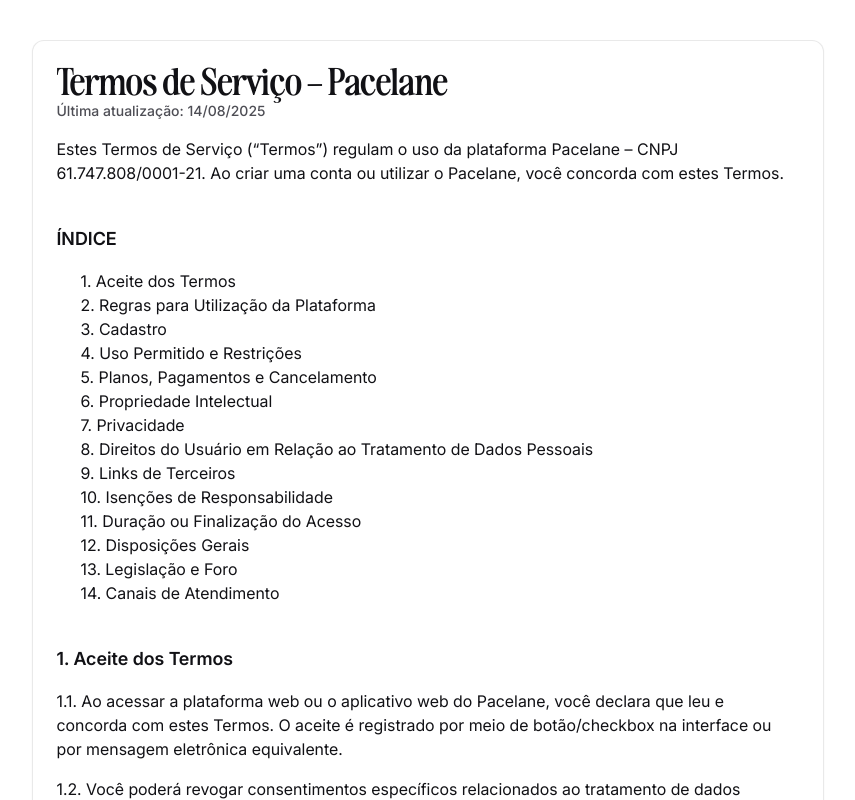
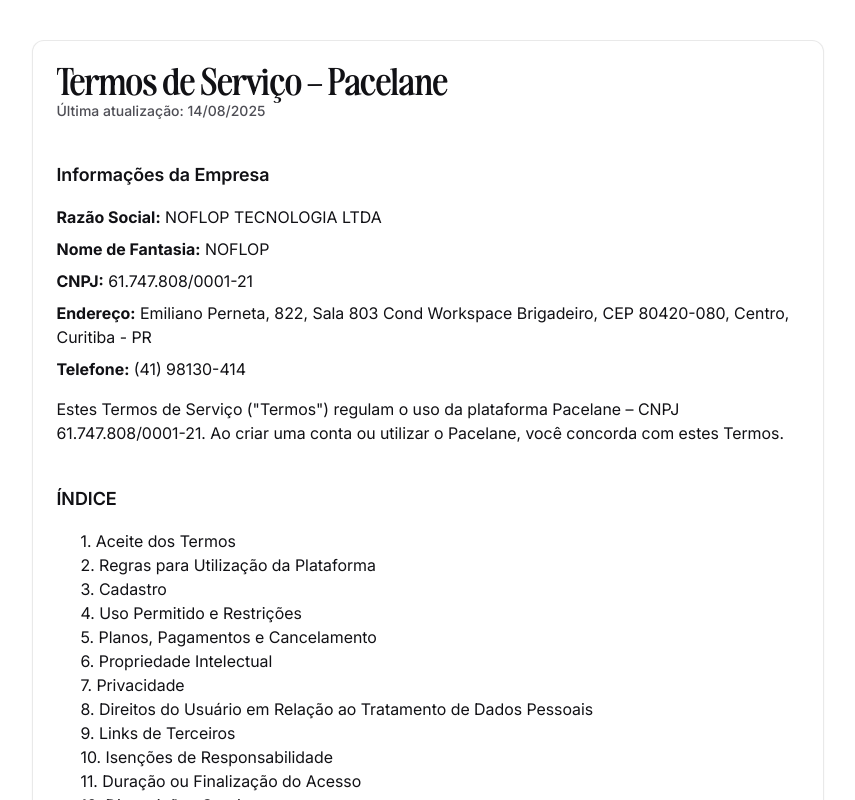
Before and after one commit to Pacelane/pacelane-app, a React (Vite) app: page /terms in a window 1280 px wide. Shown: the top 800 px of the page, without its empty margins (205-1060 px from the left). Built offline with nearby package versions, Linux system fonts and the light colour scheme; no server answers.

Commit message:
terms changes

```diff
--- a/src/pages/PrivacyPolicy.tsx
+++ b/src/pages/PrivacyPolicy.tsx
@@ -77,6 +77,25 @@
           <p style={subStyle}>14/08/2025</p>
 
           <div style={{ display: 'flex', flexDirection: 'column', gap: spacing.spacing[16], marginTop: spacing.spacing[16] }}>
+            <h3 style={sectionTitle}>Informações da Empresa</h3>
+            <div style={{ display: 'flex', flexDirection: 'column', gap: spacing.spacing[8] }}>
+              <p style={paragraph}>
+                <strong>Razão Social:</strong> NOFLOP TECNOLOGIA LTDA
+              </p>
+              <p style={paragraph}>
+                <strong>Nome de Fantasia:</strong> NOFLOP
+              </p>
+              <p style={paragraph}>
+                <strong>CNPJ:</strong> 61.747.808/0001-21
+              </p>
+              <p style={paragraph}>
+                <strong>Endereço:</strong> Emiliano Perneta, 822, Sala 803 Cond Workspace Brigadeiro, CEP 80420-080, Centro, Curitiba - PR
+              </p>
+              <p style={paragraph}>
+                <strong>Telefone:</strong> (41) 98130-414
+              </p>
+            </div>
+
             <p style={paragraph}>Pacelane</p>
             <p style={paragraph}>privacidade@pacelane.ai</p>
 
--- a/src/pages/TermsOfService.tsx
+++ b/src/pages/TermsOfService.tsx
@@ -77,8 +77,27 @@
           <p style={subStyle}>Última atualização: 14/08/2025</p>
 
           <div style={{ display: 'flex', flexDirection: 'column', gap: spacing.spacing[16], marginTop: spacing.spacing[16] }}>
+            <h3 style={sectionTitle}>Informações da Empresa</h3>
+            <div style={{ display: 'flex', flexDirection: 'column', gap: spacing.spacing[8] }}>
+              <p style={paragraph}>
+                <strong>Razão Social:</strong> NOFLOP TECNOLOGIA LTDA
+              </p>
+              <p style={paragraph}>
+                <strong>Nome de Fantasia:</strong> NOFLOP
+              </p>
+              <p style={paragraph}>
+                <strong>CNPJ:</strong> 61.747.808/0001-21
+              </p>
+              <p style={paragraph}>
+                <strong>Endereço:</strong> Emiliano Perneta, 822, Sala 803 Cond Workspace Brigadeiro, CEP 80420-080, Centro, Curitiba - PR
+              </p>
+              <p style={paragraph}>
+                <strong>Telefone:</strong> (41) 98130-414
+              </p>
+            </div>
+
             <p style={paragraph}>
-              Estes Termos de Serviço (“Termos”) regulam o uso da plataforma Pacelane – CNPJ 61.747.808/0001-21. Ao criar uma conta ou utilizar o Pacelane, você concorda com estes Termos.
+              Estes Termos de Serviço ("Termos") regulam o uso da plataforma Pacelane – CNPJ 61.747.808/0001-21. Ao criar uma conta ou utilizar o Pacelane, você concorda com estes Termos.
             </p>
 
             <h3 style={sectionTitle}>ÍNDICE</h3>
```
